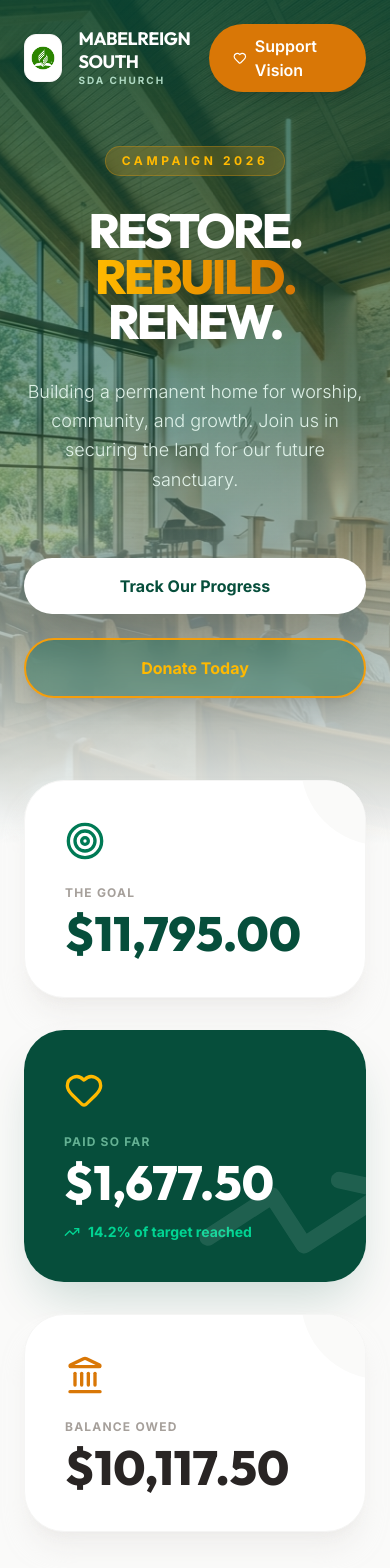
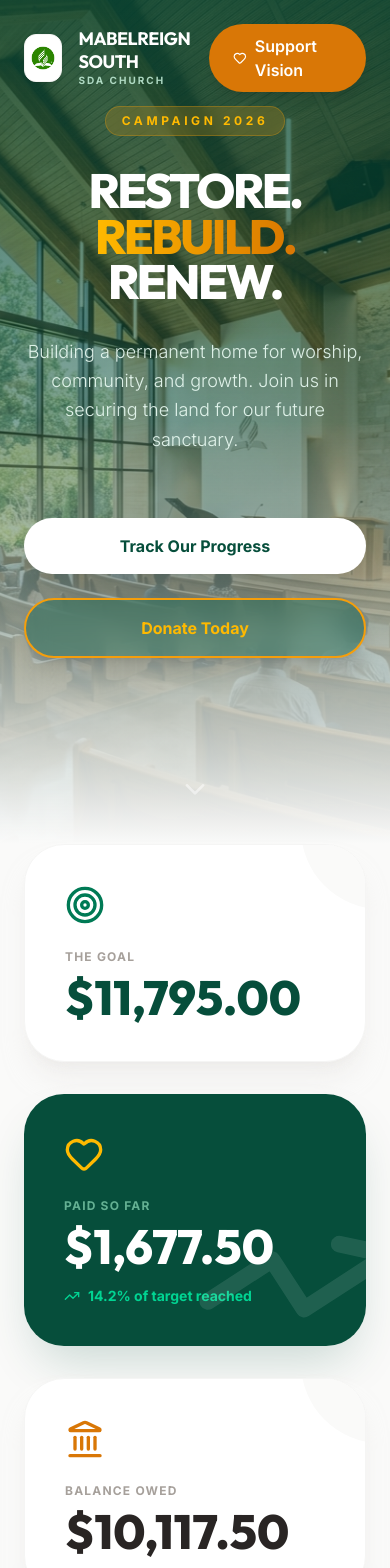
Before and after one commit to tadiwa-dev/mabelreign-sda-church-stand, a React (Vite) app: page / in a window 390 px wide. Shown: the top 1568 px of the page. Built offline with nearby package versions, Linux system fonts and the light colour scheme.

Commit message:
Fix: Final font stability and layout overlap fix

```diff
--- a/src/App.jsx
+++ b/src/App.jsx
@@ -115,7 +115,7 @@ const App = () => {
             <p className="text-lg md:text-2xl text-emerald-50/90 max-w-2xl mx-auto font-light leading-relaxed mb-16">
               Building a permanent home for worship, community, and growth. Join us in securing the land for our future sanctuary.
             </p>
-            <div className="flex flex-col sm:flex-row justify-center gap-6">
+            <div className="flex flex-col sm:flex-row justify-center gap-6 pb-20">
               <a href="#progress" className="bg-white text-emerald-900 px-10 py-4 rounded-full font-bold hover:bg-stone-100 transition-all shadow-2xl hover:shadow-white/20 transform hover:-translate-y-1">
                 Track Our Progress
               </a>
@@ -136,7 +136,7 @@ const App = () => {
       </header>
 
       {/* Stats Dashboard */}
-      <main className="max-w-7xl mx-auto px-6 -mt-16 md:-mt-32 relative z-20 pb-24">
+      <main className="max-w-7xl mx-auto px-6 relative z-20 pb-24">
 
         {/* Stat Cards */}
         <div id="progress" className="grid grid-cols-1 md:grid-cols-3 gap-8 mb-16">
--- a/src/index.css
+++ b/src/index.css
@@ -14,14 +14,16 @@
 @layer base {
   html {
     scroll-behavior: smooth;
+    font-family: "Inter", ui-sans-serif, system-ui, sans-serif;
   }
 
   body {
-    @apply bg-stone-50 text-stone-800 font-sans antialiased;
+    @apply bg-stone-50 text-stone-800 antialiased;
+    font-family: "Inter", ui-sans-serif, system-ui, sans-serif;
   }
 
-  h1, h2, h3, h4, h5, h6 {
-    @apply font-serif;
+  h1, h2, h3, h4, h5, h6, [class*="font-serif"] {
+    font-family: "Outfit", ui-serif, Georgia, serif !important;
   }
 }
 
```
